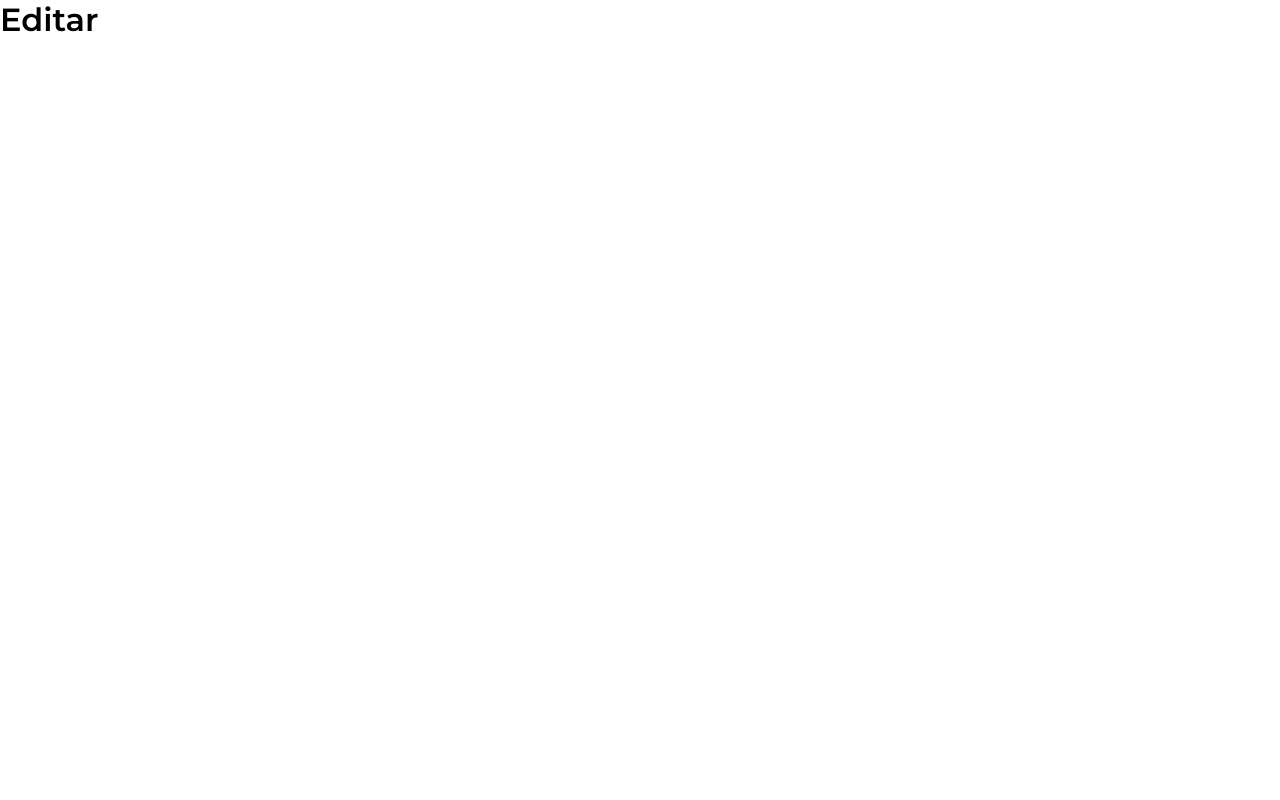
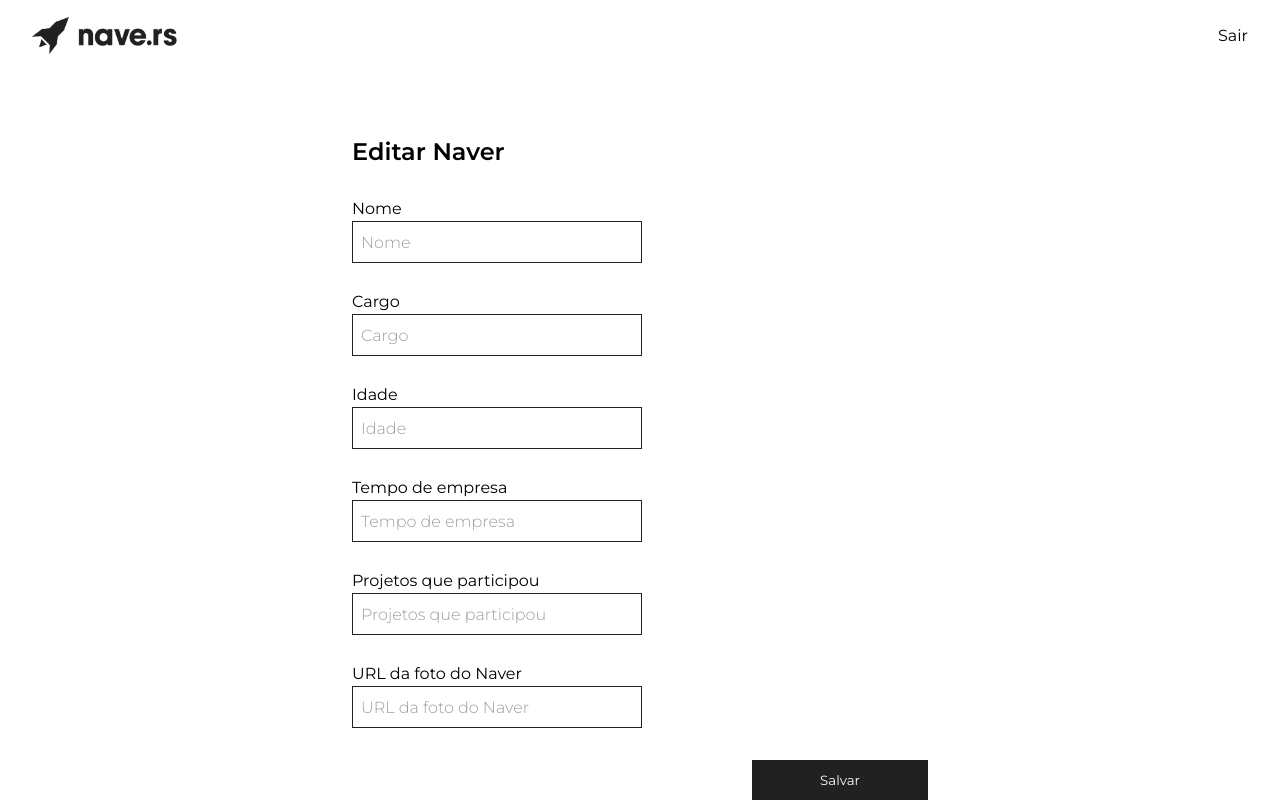
Before and after one commit to frontendwes/test-nave, a React (Create React App) app in the folder frontend/: page /edit in a window 1280 px wide. Built offline with nearby package versions, Linux system fonts and the light colour scheme.

Commit message:
add modal and icons

```diff
--- a/frontend/package.json
+++ b/frontend/package.json
@@ -3,6 +3,7 @@
   "version": "0.1.0",
   "private": true,
   "dependencies": {
+    "@styled-icons/material-sharp": "^10.5.0",
     "@testing-library/jest-dom": "^4.2.4",
     "@testing-library/react": "^9.3.2",
     "@testing-library/user-event": "^7.1.2",
--- /dev/null
+++ b/frontend/src/components/Icons/BackIcon.js
@@ -0,0 +1,8 @@
+import { ArrowBackIos } from "@styled-icons/material-sharp";
+import styled from "styled-components";
+
+const BackIconComponent = styled(ArrowBackIos)`
+  color: #212121;
+`;
+
+export default BackIconComponent;
--- /dev/null
+++ b/frontend/src/components/Icons/CloseIcon.js
@@ -0,0 +1,8 @@
+import { Close } from "@styled-icons/material-sharp";
+import styled from "styled-components";
+
+const CloseIconComponent = styled(Close)`
+  color: #212121;
+`;
+
+export default CloseIconComponent;
--- /dev/null
+++ b/frontend/src/components/Icons/DeleteIcon.js
@@ -0,0 +1,8 @@
+import { Delete } from "@styled-icons/material-sharp";
+import styled from "styled-components";
+
+const DeleteIconComponent = styled(Delete)`
+  color: #212121;
+`;
+
+export default DeleteIconComponent;
--- /dev/null
+++ b/frontend/src/components/Icons/EditIcon.js
@@ -0,0 +1,8 @@
+import { Create } from "@styled-icons/material-sharp";
+import styled from "styled-components";
+
+const EditIconComponent = styled(Create)`
+  color: #212121;
+`;
+
+export default EditIconComponent;
--- /dev/null
+++ b/frontend/src/components/Icons/index.js
@@ -0,0 +1,4 @@
+export { default as DeleteIcon } from "./DeleteIcon";
+export { default as CloseIcon } from "./CloseIcon";
+export { default as BackIcon } from "./BackIcon";
+export { default as EditIcon } from "./EditIcon";
--- a/frontend/src/components/index.js
+++ b/frontend/src/components/index.js
@@ -4,3 +4,4 @@ export * from "./Button";
 export * from "./Logo";
 export * from "./Input";
 export * from "./Fonts";
+export * from "./Icons";
--- a/frontend/src/pages/AddNaver/AddNaver.js
+++ b/frontend/src/pages/AddNaver/AddNaver.js
@@ -1,7 +1,17 @@
 import React from "react";
 import styled from "styled-components";
 
-import { Background, Header, Fonts, Input, Button } from "../../components";
+import {
+  Background,
+  Header,
+  Fonts,
+  Input,
+  Button,
+  DeleteIcon,
+  CloseIcon,
+  EditIcon,
+  BackIcon,
+} from "../../components";
 
 const AddNaver = () => (
   <Background>
@@ -10,7 +20,9 @@ const AddNaver = () => (
       <Form>
         <FormHeader>
           <Fonts fontSize="large" fontWeight="large" lineHeight="large">
-            Adicionar Naver
+            Adicionar Naver <DeleteIcon size="24" /> <CloseIcon size="30" />{" "}
+            <EditIcon size="24" />
+            <BackIcon size="24" />
           </Fonts>
         </FormHeader>
         <FormInputs>
@@ -18,7 +30,7 @@ const AddNaver = () => (
             <Input placeholder="Nome" name="nome" inputTitle="Nome" />
           </Label>
           <Label>
-            <Input placeholder="Cargo" name="nargo" inputTitle="Cargo" />
+            <Input placeholder="Cargo" name="cargo" inputTitle="Cargo" />
           </Label>
           <Label>
             <Input placeholder="Idade" name="idade" inputTitle="Idade" />
--- a/frontend/src/pages/EditNaver/EditNaver.js
+++ b/frontend/src/pages/EditNaver/EditNaver.js
@@ -1,11 +1,88 @@
 import React from "react";
+import styled from "styled-components";
 
-import { Background } from "../../components";
+import { Background, Header, Fonts, Input, Button } from "../../components";
 
 const EditNaver = () => (
   <Background>
-    <h1>Editar</h1>
+    <Header />
+    <Section>
+      <Form>
+        <FormHeader>
+          <Fonts fontSize="large" fontWeight="large" lineHeight="large">
+            Editar Naver
+          </Fonts>
+        </FormHeader>
+        <FormInputs>
+          <Label>
+            <Input placeholder="Nome" name="nome" inputTitle="Nome" />
+          </Label>
+          <Label>
+            <Input placeholder="Cargo" name="cargo" inputTitle="Cargo" />
+          </Label>
+          <Label>
+            <Input placeholder="Idade" name="idade" inputTitle="Idade" />
+          </Label>
+          <Label>
+            <Input
+              placeholder="Tempo de empresa"
+              name="tempoDeEmpresa"
+              inputTitle="Tempo de empresa"
+            />
+          </Label>
+          <Label>
+            <Input
+              placeholder="Projetos que participou"
+              name="projetos"
+              inputTitle="Projetos que participou"
+            />
+          </Label>
+          <Label>
+            <Input
+              placeholder="URL da foto do Naver"
+              name="foto"
+              inputTitle="URL da foto do Naver"
+            />
+          </Label>
+        </FormInputs>
+        <FormFooter>
+          <Button primary marginSize="32px 0px 0px 0px">
+            Salvar
+          </Button>
+        </FormFooter>
+      </Form>
+    </Section>
   </Background>
 );
 
+const Section = styled.section`
+  display: flex;
+  align-items: center;
+  justify-content: center;
+`;
+
+const Form = styled.form`
+  display: flex;
+  flex-direction: column;
+  align-items: center;
+  justify-content: center;
+  width: 45%;
+  margin-top: 64px;
+`;
+const FormHeader = styled.div`
+  align-self: flex-start;
+`;
+
+const FormInputs = styled.div`
+  display: flex;
+  flex-wrap: wrap;
+  justify-content: space-between;
+`;
+
+const FormFooter = styled.div`
+  align-self: flex-end;
+`;
+
+const Label = styled.label``;
+
 export default EditNaver;
```
Also changed, not shown: frontend/src/components/Modal/Modal.js (+17 -0 lines), 1 other file (tests, documents, lock files or other folders).
